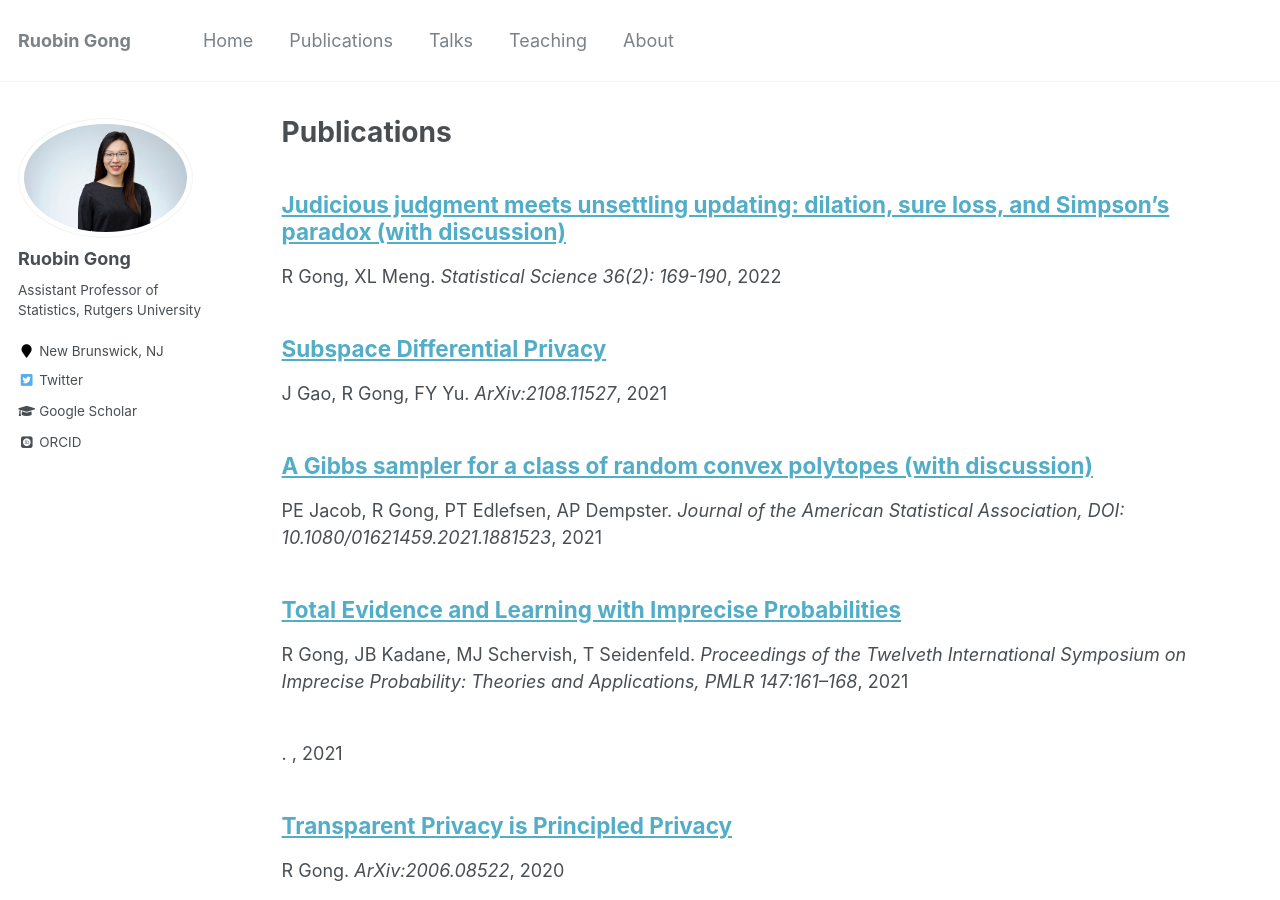
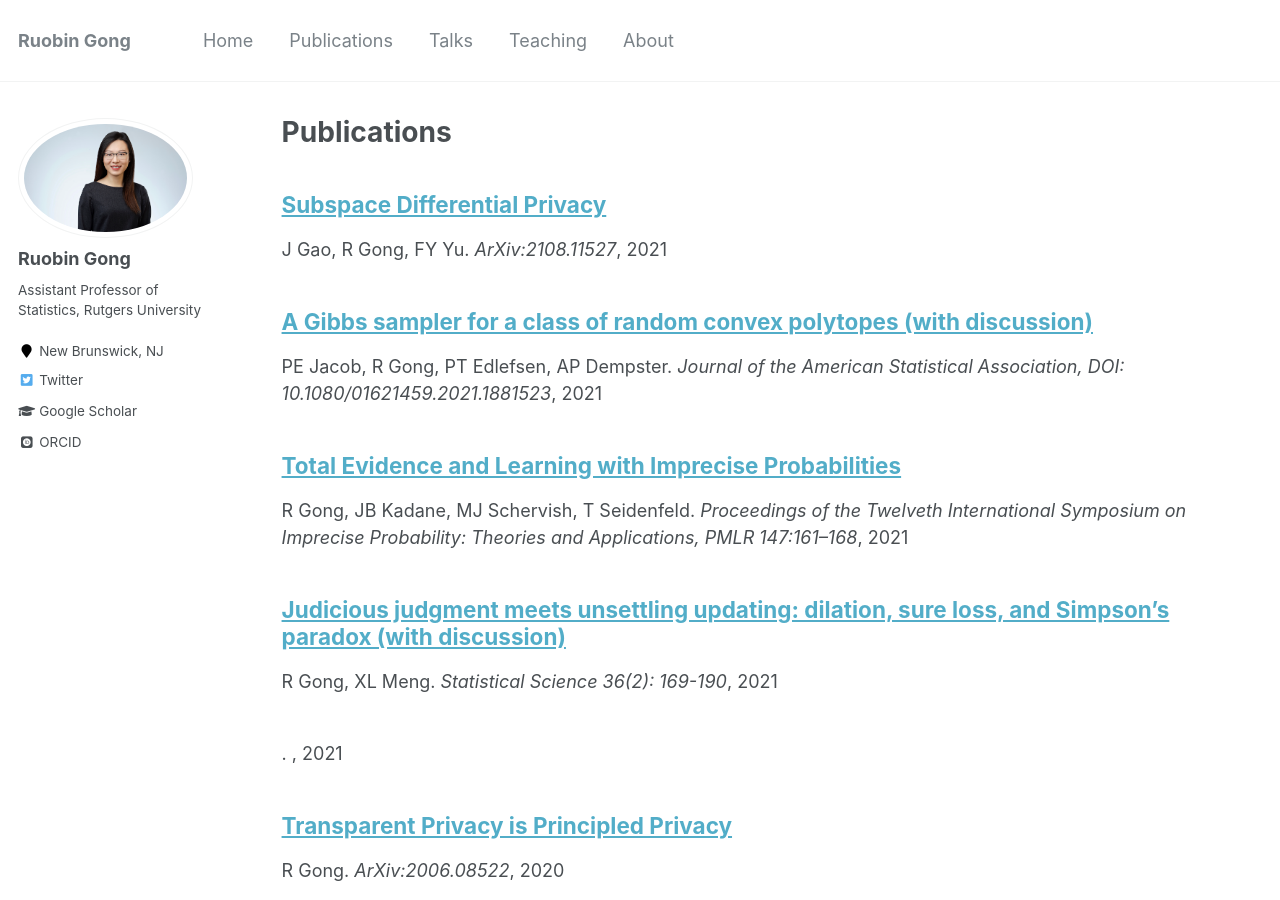
Before and after one commit to RuobinGong/RuobinGong.github.io, a Jekyll site: the page built from _pages/publications.md, in a window 1280 px wide and 900 px high. Built offline with Jekyll 4.4.1, drawn with Linux system fonts in a browser that asks for light colours; some web fonts are replaced.

Commit message:
Update and rename 2022-05-01-dilation.md to 2021-05-01-dilation.md

```diff
--- a/_publications/2022-05-01-dilation.md
+++ b/_publications/2021-05-01-dilation.md
@@ -1,9 +1,9 @@
 ---
 title: "Judicious judgment meets unsettling updating: dilation, sure loss, and Simpson's paradox (with discussion)"
 collection: publications
-permalink: /publication/2022-05-01-dilation
+permalink: /publication/2021-05-01-dilation
 excerpt: ''
-date: 2022-05-01
+date: 2021-05-01
 venue: 'Statistical Science 36(2): 169-190'
 author: 'R Gong, XL Meng'
 
```
